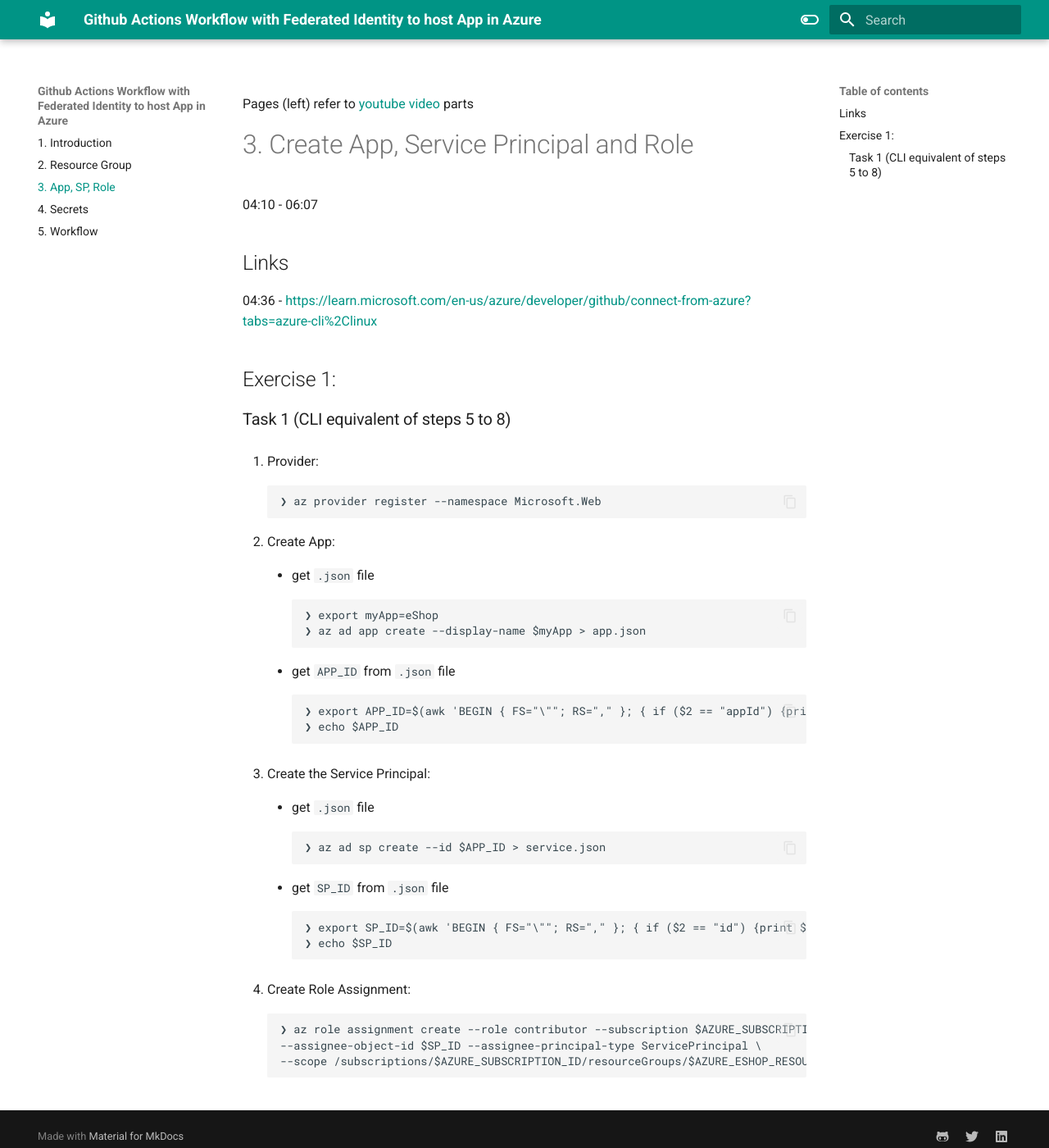
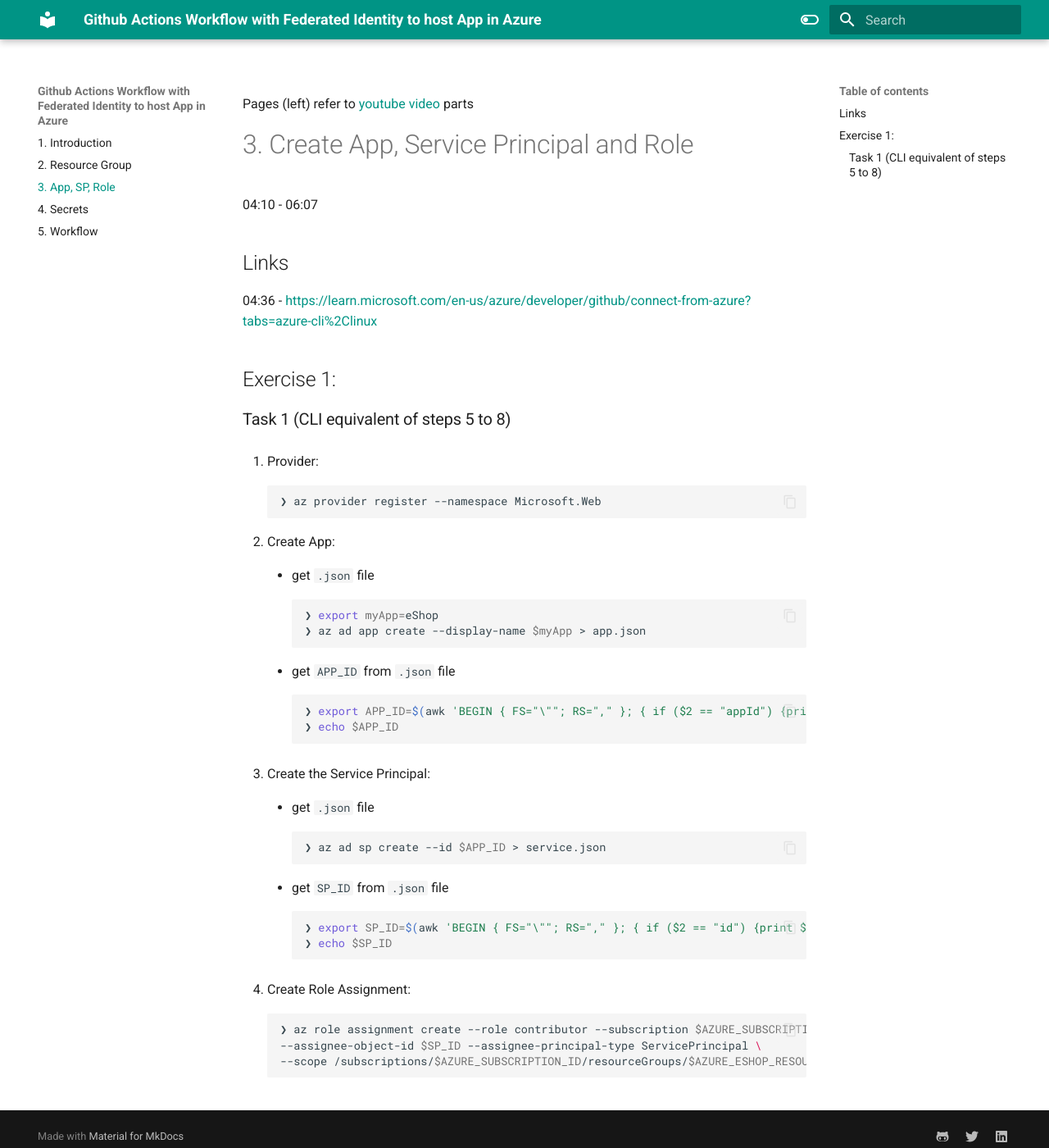
Before and after one commit to fernandoroa/gh-actions-tuto-fede, an MkDocs documentation site: the page built from docs/page3.md, in a window 1280 px wide and 1400 px high. Shown: the whole window at 82% size. Built offline with MkDocs 1.6.1 and Material for MkDocs 9.7.7, drawn with Linux system fonts in a browser that asks for light colours.

Commit message:
feat: add language to code chunks

````diff
--- a/docs/page3.md
+++ b/docs/page3.md
@@ -14,33 +14,45 @@
 
 4.  Provider:
 
-        ❯ az provider register --namespace Microsoft.Web
+    ```zsh
+    ❯ az provider register --namespace Microsoft.Web
+    ```
 
 5.  Create App:
 
     - get `.json` file
 
-            ❯ export myApp=eShop
-            ❯ az ad app create --display-name $myApp > app.json
+          ```zsh
+          ❯ export myApp=eShop
+          ❯ az ad app create --display-name $myApp > app.json
+          ```
 
     - get `APP_ID` from `.json` file
 
-            ❯ export APP_ID=$(awk 'BEGIN { FS="\""; RS="," }; { if ($2 == "appId") {print $4} }' app.json)
-            ❯ echo $APP_ID
+          ```zsh
+          ❯ export APP_ID=$(awk 'BEGIN { FS="\""; RS="," }; { if ($2 == "appId") {print $4} }' app.json)
+          ❯ echo $APP_ID
+          ```
 
 6.  Create the Service Principal:
 
     - get `.json` file
 
-            ❯ az ad sp create --id $APP_ID > service.json
+          ```zsh
+          ❯ az ad sp create --id $APP_ID > service.json
+          ```
 
     - get `SP_ID` from `.json` file
 
-            ❯ export SP_ID=$(awk 'BEGIN { FS="\""; RS="," }; { if ($2 == "id") {print $4} }' service.json)
-            ❯ echo $SP_ID
+          ```zsh
+          ❯ export SP_ID=$(awk 'BEGIN { FS="\""; RS="," }; { if ($2 == "id") {print $4} }' service.json)
+          ❯ echo $SP_ID
+          ```
 
 7.  Create Role Assignment:
 
-        ❯ az role assignment create --role contributor --subscription $AZURE_SUBSCRIPTION_ID \
-        --assignee-object-id $SP_ID --assignee-principal-type ServicePrincipal \
-        --scope /subscriptions/$AZURE_SUBSCRIPTION_ID/resourceGroups/$AZURE_ESHOP_RESOURCE_GROUP > role.json
+    ```zsh
+    ❯ az role assignment create --role contributor --subscription $AZURE_SUBSCRIPTION_ID \
+    --assignee-object-id $SP_ID --assignee-principal-type ServicePrincipal \
+    --scope /subscriptions/$AZURE_SUBSCRIPTION_ID/resourceGroups/$AZURE_ESHOP_RESOURCE_GROUP > role.json
+    ```
````
Also changed, not shown: docs/page2.md (+21 -9 lines), docs/page4.md (+16 -6 lines), docs/page5.md (+2 -2 lines).
